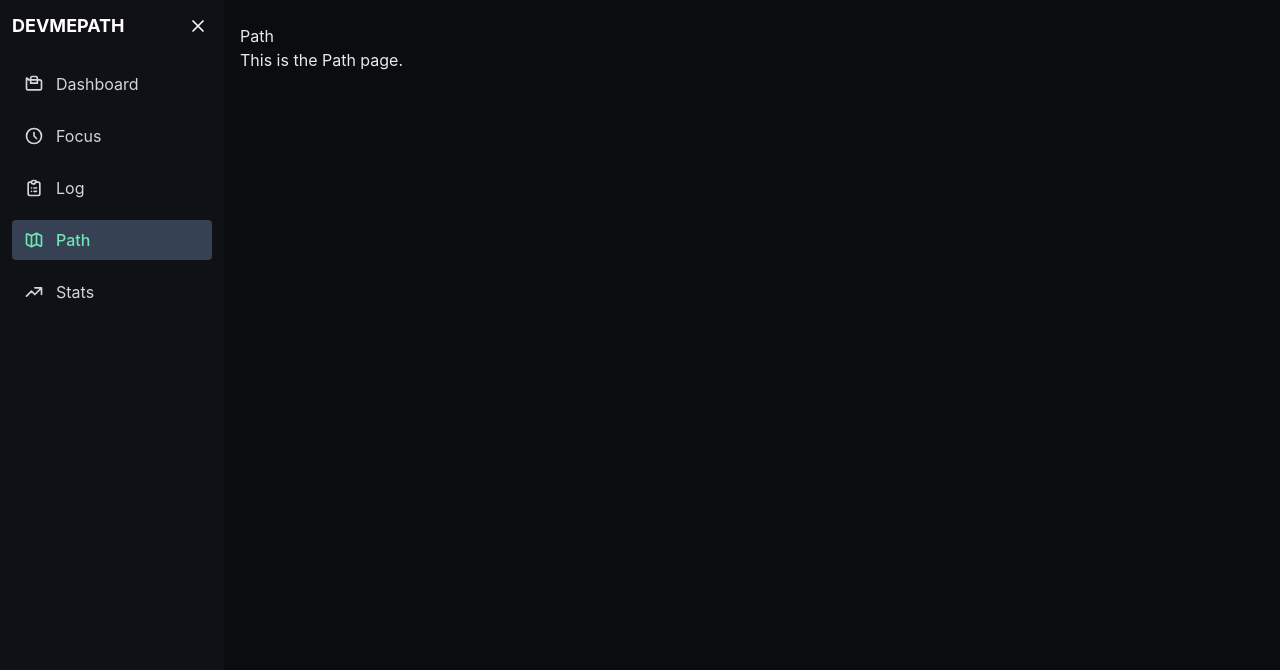
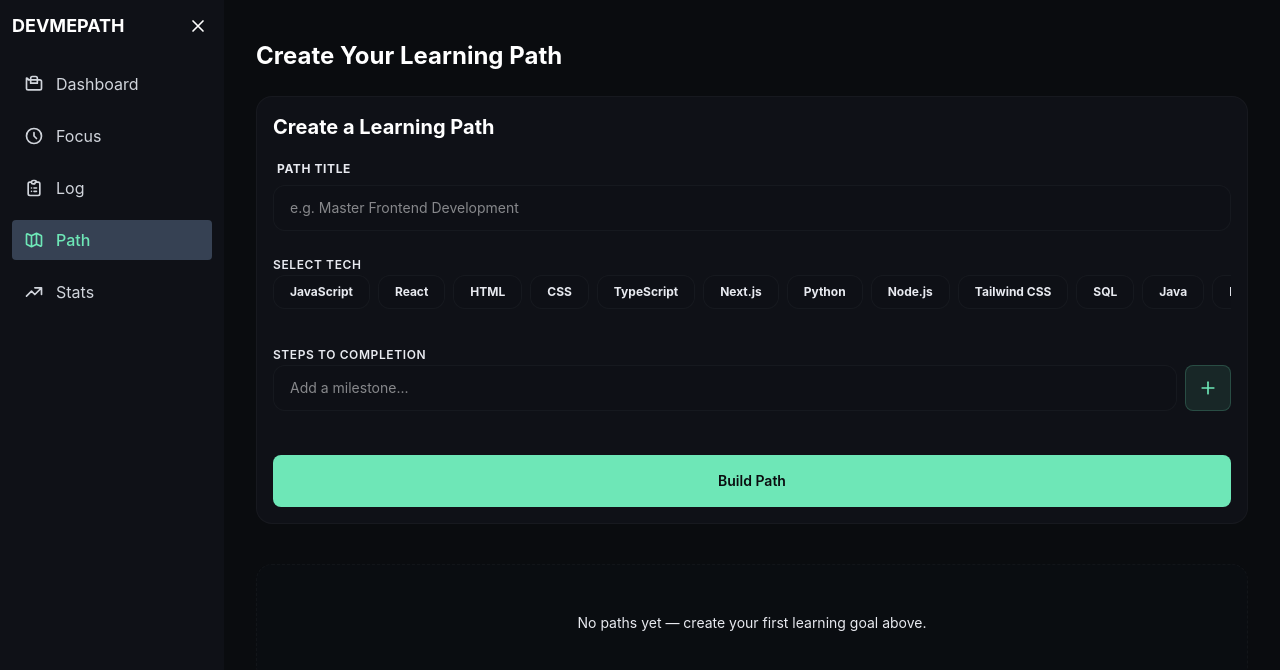
Before and after one commit to BesufikadHosiso/LevelGit, a React (Vite) app: page /path in a window 1280 px wide. Shown: the top 670 px of the page. Built offline with nearby package versions, Linux system fonts and the light colour scheme.

Commit message:
feat(Path): put everything in one

```diff
--- a/src/pages/Path.jsx
+++ b/src/pages/Path.jsx
@@ -1,8 +1,24 @@
+import CreatePathForm from '../components/features/CreatePathForm';
+import PathCard from '../components/features/PathCard';
+import { useState } from 'react';
+
 const Path = () => {
+    const [paths, setPaths] = useState([]);
+    const TECH_OPTIONS = [
+    "JavaScript", "React", "HTML", "CSS", "TypeScript", "Next.js", "Python", "Node.js",
+    "Tailwind CSS", "SQL", "Java", "PostgreSQL", "MongoDB", "Firebase", "PHP",
+    "C#", "Vue.js", "OpenAI API", "Rust", "Go", "Supabase", "Angular",
+    "Express.js", "React Native", "Flutter", "Django", "Ruby", "Svelte",
+    "FastAPI", "PyTorch", "NestJS", "LangChain"
+  ];
+
     return (
-        <div>
-            <h1>Path</h1>
-            <p>This is the Path page.</p>
+        <div className="container mx-auto p-4">
+            <h1 className="text-2xl font-bold text-white mb-6">Create Your Learning Path</h1>
+            <CreatePathForm techOptions={TECH_OPTIONS} />
+            <div className="mt-10">
+                <PathCard paths={paths} setPaths={setPaths} />
+            </div>
         </div>
     )
 }
```
